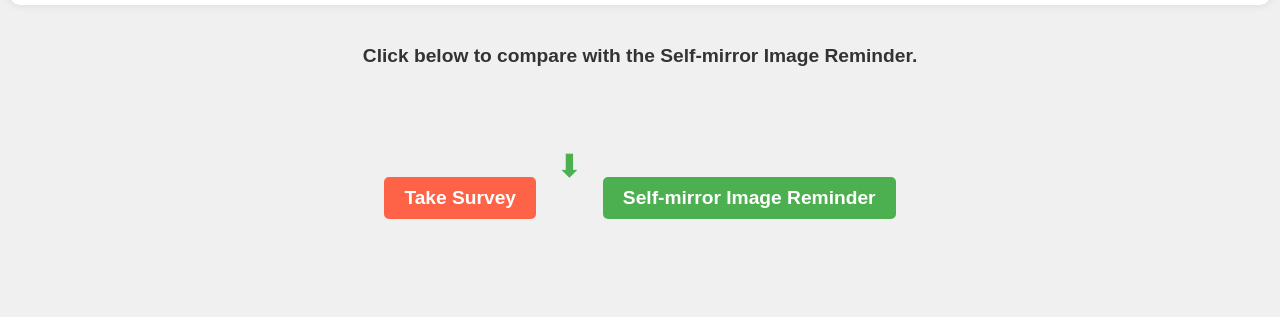
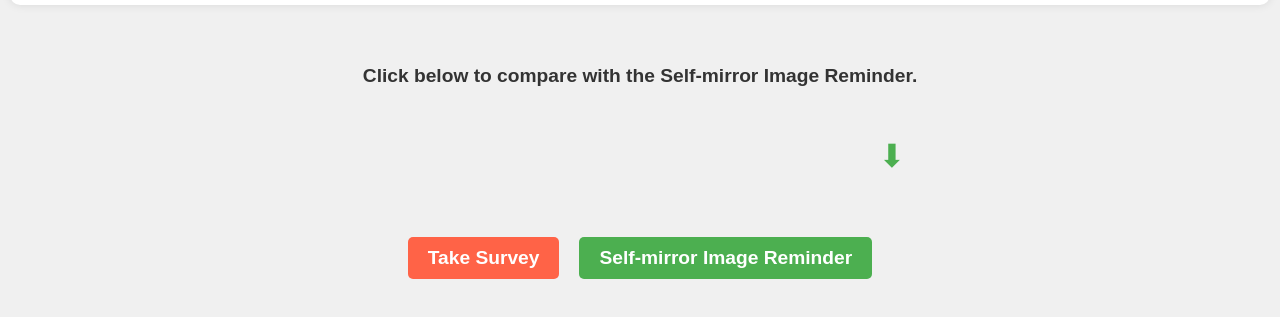
Before and after one commit to Hikaru-M/for_isat_standard_reminder, a plain HTML site: page index.html in a window 1280 px wide. Shown: the part 199-516 px from the top of the page. Drawn offline with Linux system fonts and the light colour scheme.

Commit message:
Add files via upload

```diff
--- a/index.html
+++ b/index.html
@@ -72,7 +72,7 @@
         }
         .survey-button {
             display: inline-block;
-            margin-top: 50px; /* ボタン位置を下げる */
+            margin-top: 70px; /* ボタン位置をさらに下げる */
             padding: 10px 20px;
             font-size: 1.2em;
             border: none;
@@ -92,18 +92,20 @@
         .arrow-down {
             font-size: 2em;
             color: #4CAF50;
-            position: relative; /* 矢印の位置を調整 */
-            margin-top: 20px; /* 矢印を下に移動 */
+            position: absolute;
+            top: -30px;
+            left: 70%; /* 矢印を右に移動 */
+            transform: translateX(-50%);
         }
         .button-container {
             position: relative;
             display: flex;
             justify-content: center;
             gap: 20px;
-            margin-top: 60px; /* 全体をさらに下に移動 */
+            margin-top: 80px; /* 全体をさらに下に移動 */
         }
         .instruction {
-            margin-top: 40px; /* 説明文を下に移動 */
+            margin-top: 60px; /* 説明文をさらに下に移動 */
             font-size: 1.2em;
             font-weight: bold;
             color: #333;
```
